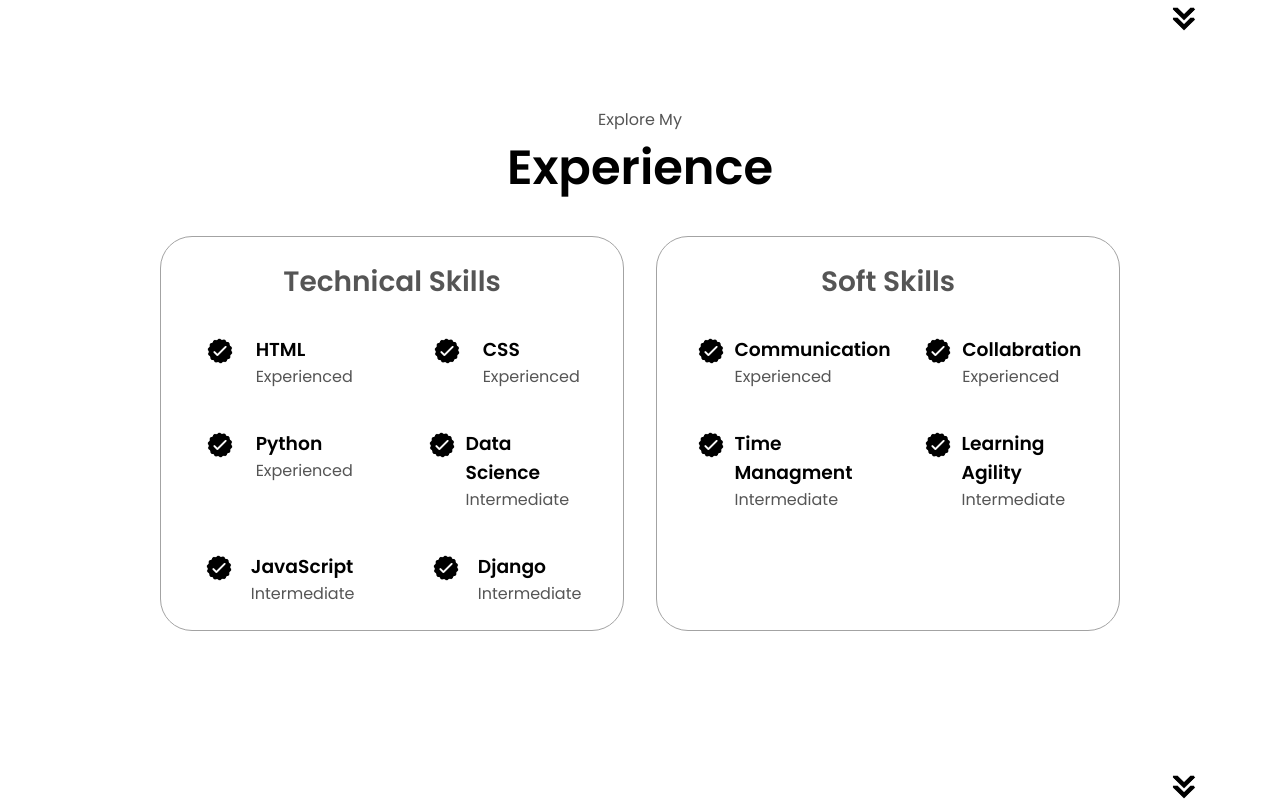
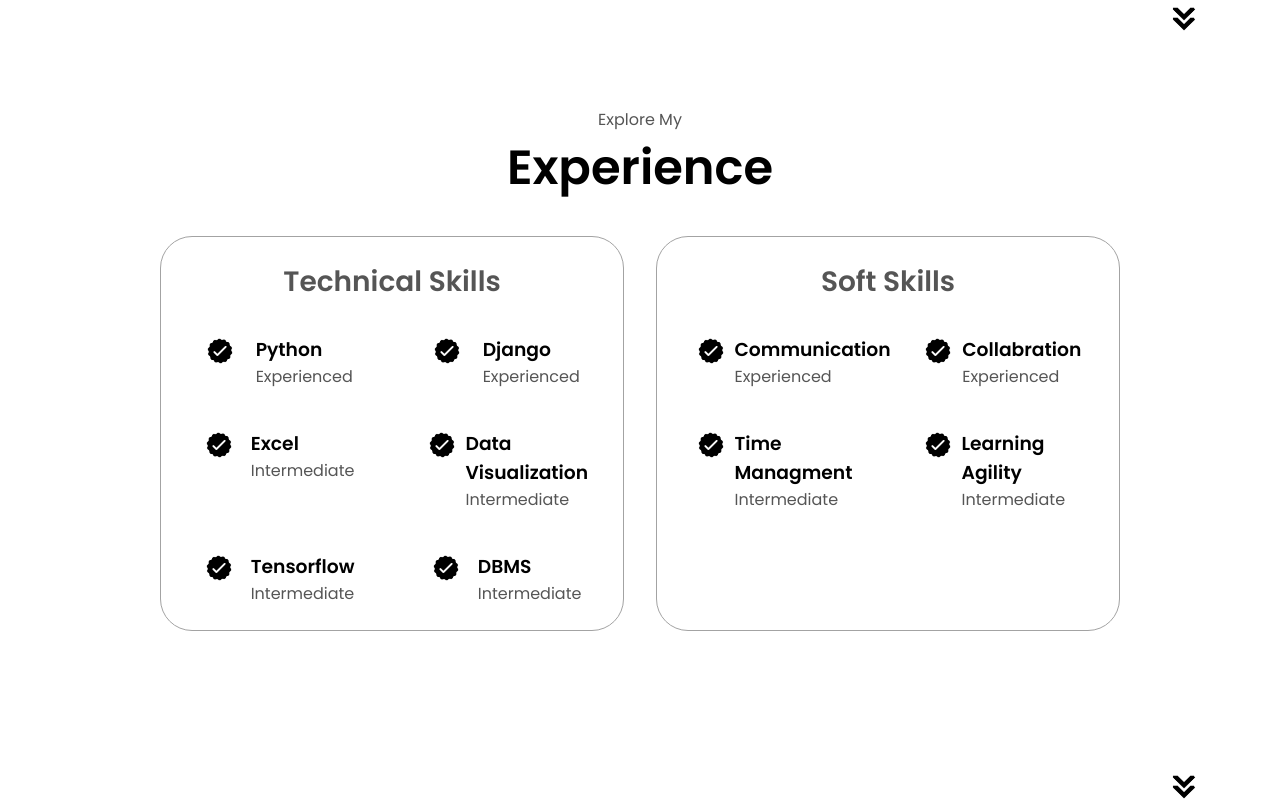
Before and after one commit to vidhibadgaiyan/vidhi-portfolio, a plain HTML site: page index.html in a window 1280 px wide. Shown: the part 1589-2395 px from the top of the page. Drawn offline with Linux system fonts and the light colour scheme.

Commit message:
Update index.html

```diff
--- a/index.html
+++ b/index.html
@@ -43,7 +43,7 @@
       <div class="section__text">
         <p class="section__text__p1">Hello, I'm</p>
         <h1 class="title">Vidhi Badgaiyan</h1>
-        <p class="section__text__p2">AI Engineer</p>
+        <p class="section__text__p2">Data Analyst</p>
         <div class="btn-container">
           <button
             class="btn btn-color-2"
@@ -90,7 +90,7 @@
                 class="icon"
               />
               <h3>Experience</h3>
-              <p>2+ years <br /> AIML Developer</p>
+              <p>2+ years <br /> ML Developer</p>
             </div>
             <div class="details-container">
               <img
@@ -131,28 +131,6 @@
                   class="icon"
                 />
                 <div>
-                  <h3>HTML</h3>
-                  <p>Experienced</p>
-                </div>
-              </article>
-              <article>
-                <img
-                  src="./assets/checkmark.png"
-                  alt="Experience icon"
-                  class="icon"
-                />
-                <div>
-                  <h3>CSS</h3>
-                  <p>Experienced</p>
-                </div>
-              </article>
-              <article>
-                <img
-                  src="./assets/checkmark.png"
-                  alt="Experience icon"
-                  class="icon"
-                />
-                <div>
                   <h3>Python</h3>
                   <p>Experienced</p>
                 </div>
@@ -164,7 +142,18 @@
                   class="icon"
                 />
                 <div>
-                  <h3>Data Science</h3>
+                  <h3>Django</h3>
+                  <p>Experienced</p>
+                </div>
+              </article>
+              <article>
+                <img
+                  src="./assets/checkmark.png"
+                  alt="Experience icon"
+                  class="icon"
+                />
+                <div>
+                  <h3>Excel</h3>
                   <p>Intermediate</p>
                 </div>
               </article>
@@ -175,7 +164,7 @@
                   class="icon"
                 />
                 <div>
-                  <h3>JavaScript</h3>
+                  <h3>Data Visualization </h3>
                   <p>Intermediate</p>
                 </div>
               </article>
@@ -186,7 +175,18 @@
                   class="icon"
                 />
                 <div>
-                  <h3>Django</h3>
+                  <h3>Tensorflow</h3>
+                  <p>Intermediate</p>
+                </div>
+              </article>
+              <article>
+                <img
+                  src="./assets/checkmark.png"
+                  alt="Experience icon"
+                  class="icon"
+                />
+                <div>
+                  <h3>DBMS</h3>
                   <p>Intermediate</p>
                 </div>
               </article>
```
